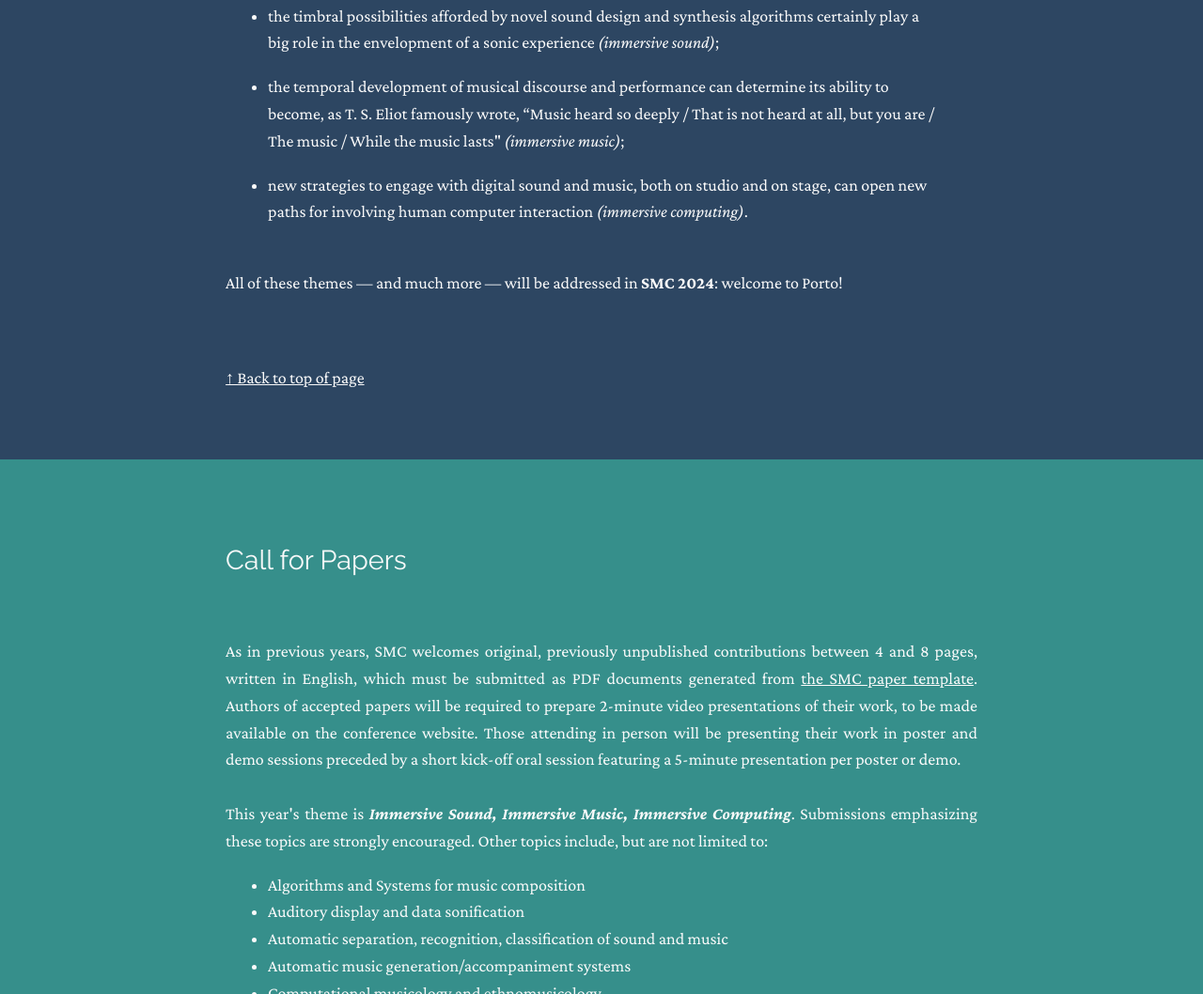
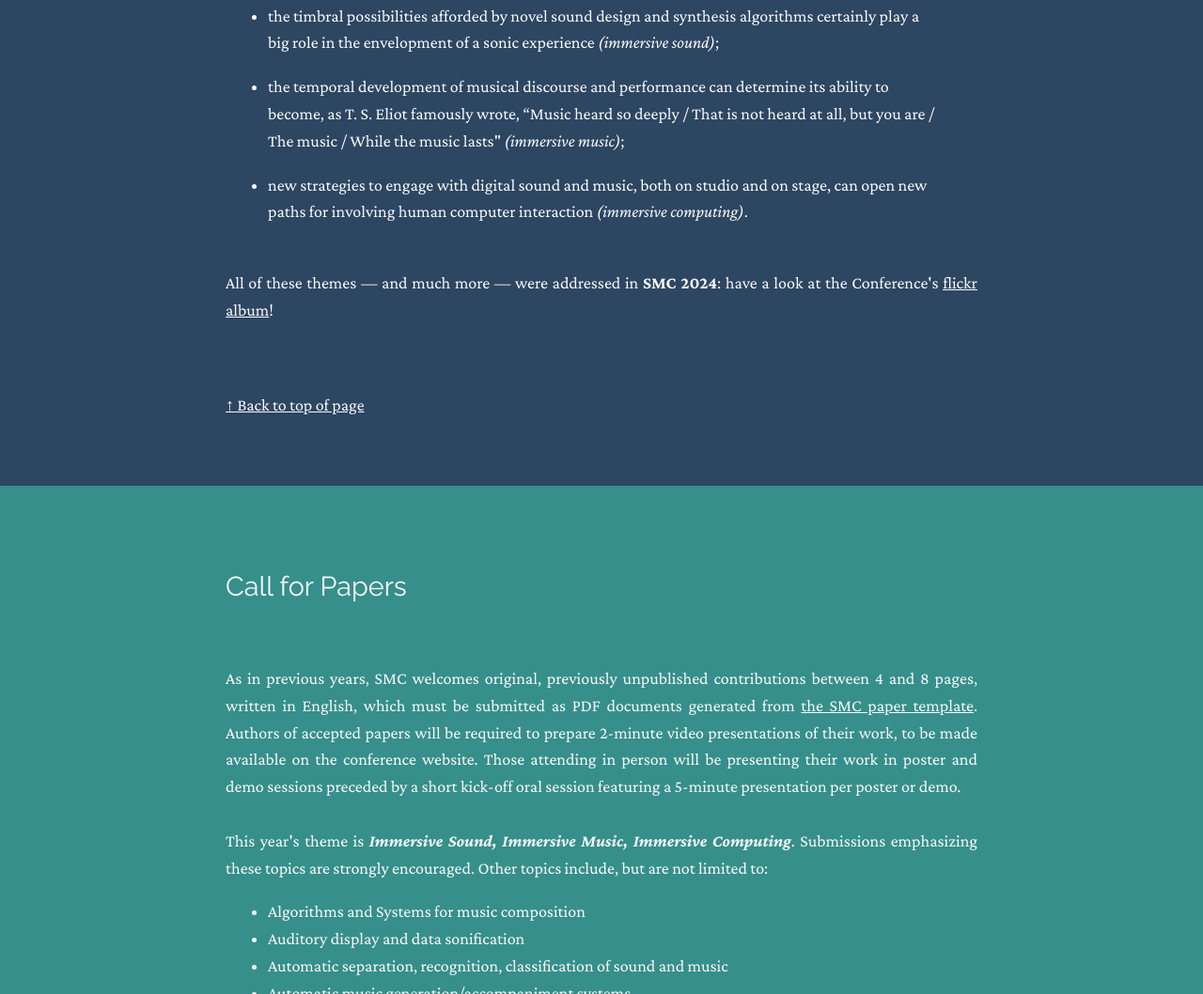
Before and after one commit to smcnetwork/smcnetwork.github.io, a plain HTML site: page smc2024/index.html in a window 1280 px wide. Shown: the part 1154-2212 px from the top of the page at 94% size. Drawn offline with nearby package versions, Linux system fonts and the light colour scheme.

Commit message:
Update index.html

```diff
--- a/smc2024/index.html
+++ b/smc2024/index.html
@@ -53,7 +53,7 @@
 <ul><li>the timbral possibilities afforded by novel sound design and synthesis algorithms certainly play a big role in the envelopment of a sonic experience <em>(immersive sound)</em>;</li>
 <li>the temporal development of musical discourse and performance can determine its ability to become, as T. S. Eliot famously wrote, “Music heard so deeply / That is not heard at all, but you are / The music / While the music lasts" <em>(immersive music)</em>;</li>
 <li>new strategies to engage with digital sound and music, both on studio and on stage, can open new paths for involving human computer interaction <em>(immersive computing)</em>.</li></ul>
-<p>All of these themes — and much more — will be addressed in <strong>SMC 2024</strong>: welcome to Porto!</p>
+<p>All of these themes — and much more — were addressed in <strong>SMC 2024</strong>: have a look at the Conference's <a href="https://flic.kr/s/aHBqjBygFU">flickr album</a>!</p>
 <div class="toplink"><a href="#top">&uarr; Back to top of page</a></div>
 </div></section>
 
```
